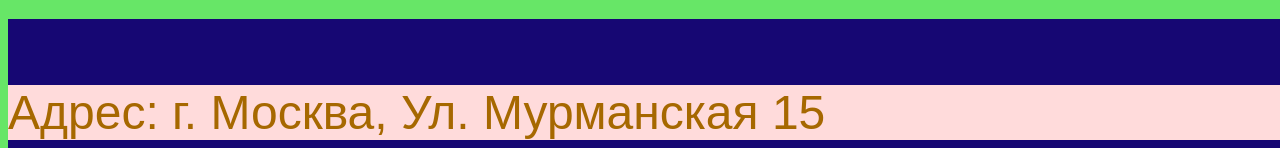
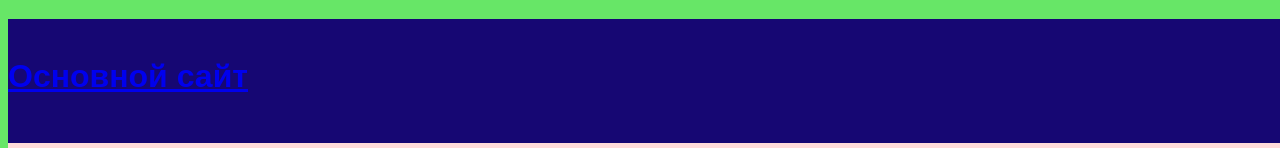
Before and after one commit to CharaFun2/cvbxc-bxcvb, a plain HTML site: page index2.html in a window 1280 px wide. Shown: the part 2002-2150 px from the top of the page. Drawn offline with Linux system fonts and the light colour scheme.

Commit message:
Update index2.html

```diff
--- a/index2.html
+++ b/index2.html
@@ -34,6 +34,7 @@
 </main>
 <h1>Оформить билеты можно в приложении <a href="https://www.rustore.ru/catalog/app/ru.kldzoo.zooapp">1&1000ZoO</a></h1>
 <footer><br/>
+    <h1><a href="https://charafun2.github.io/cvbxc-bxcvb/">Основной сайт</a></h1>
     <p>Адрес: г. Москва, Ул. Мурманская 15</p>
     <p>Номер: 8-800-555-3535</p>
 </footer>
```
